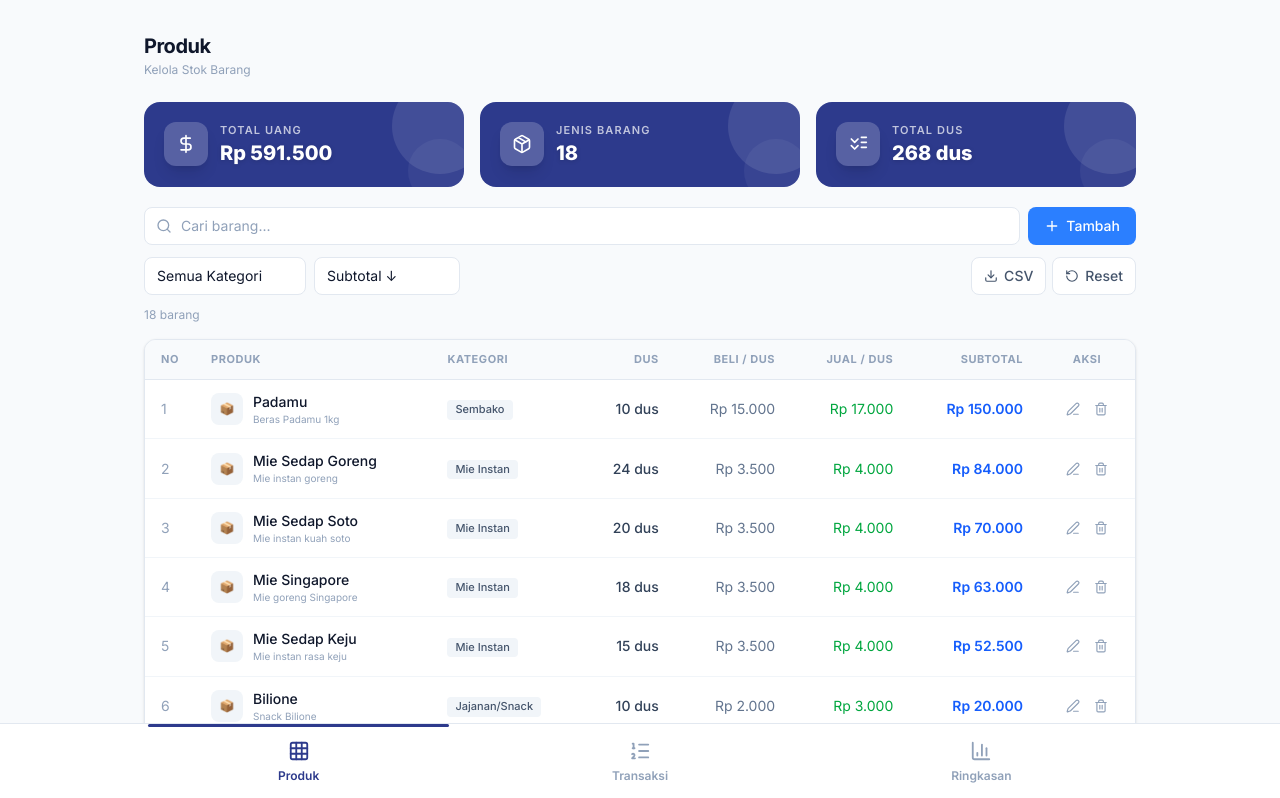
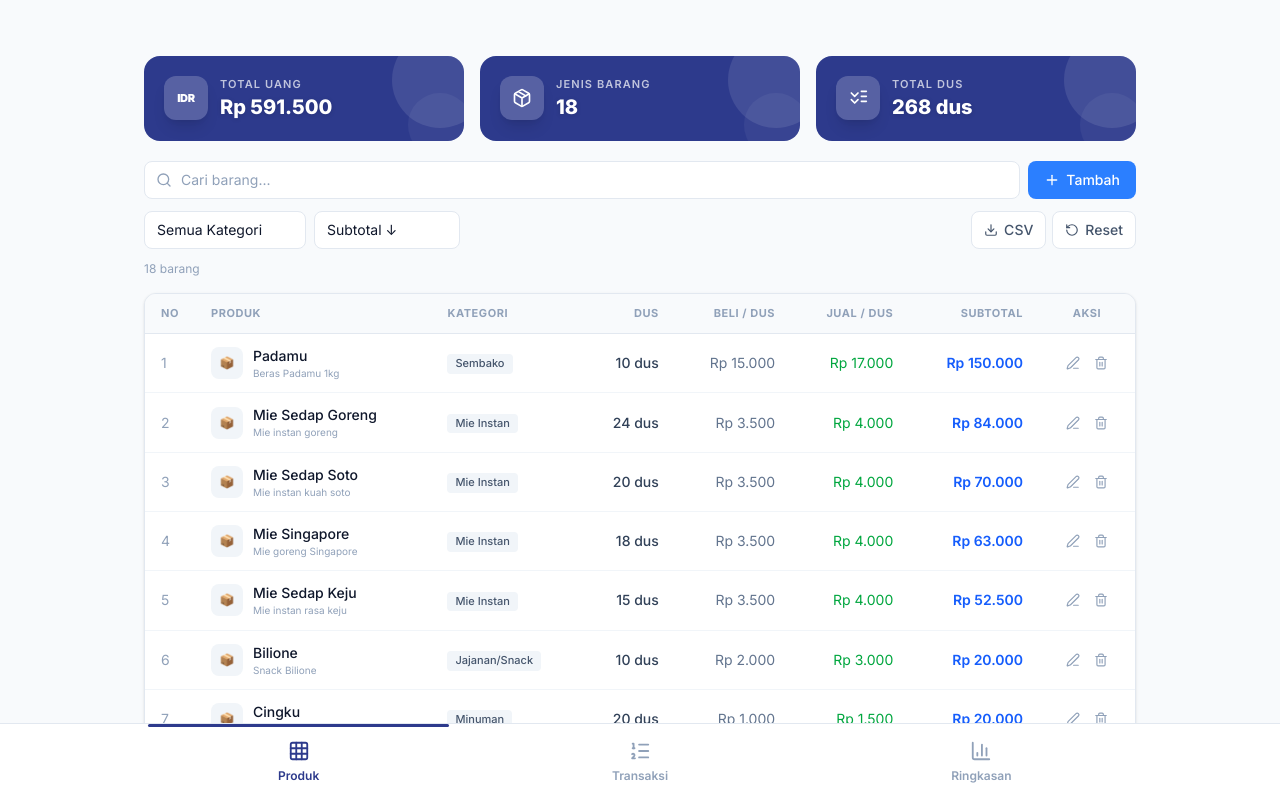
Before and after one commit to mrxzi/dewanda, a Next.js app: page / in a window 1280 px wide. Shown: the top 798 px of the page. Built offline with nearby package versions, Linux system fonts and the light colour scheme.

Commit message:
updatebaru4

```diff
--- a/src/components/Dashboard.tsx
+++ b/src/components/Dashboard.tsx
@@ -226,15 +226,10 @@ export default function Dashboard() {
     <div className="min-h-screen transition-colors pb-20 bg-slate-50">
       <div className="max-w-5xl mx-auto px-4 py-5 sm:py-8">
         {/* Header */}
-        <header className="flex items-center justify-between mb-6">
-          <div>
-            <h1 className="text-xl font-bold tracking-tight text-slate-900">
-              {activeView === "produk" ? "Produk" : activeView === "transaksi" ? "Transaksi" : "Ringkasan"}
-            </h1>
-            <p className="text-xs mt-0.5 text-slate-400">
-              {activeView === "produk" ? "Kelola Stok Barang" : activeView === "transaksi" ? "Riwayat Transaksi" : "Laporan Penjualan"}
-            </p>
-          </div>
+        <header className="mb-6">
+          {/* ── NAMA TOKO — ganti teks di bawah ini ── */}
+          <h1 className="text-xl font-black uppercase tracking-wide text-slate-900 leading-tight">
+          </h1>
         </header>
 
         {/* === PRODUK VIEW === */}
@@ -319,16 +314,14 @@ export default function Dashboard() {
               <button
                 key={view}
                 onClick={() => { setActiveView(view); setSubView("list"); }}
-                className={`relative flex-1 flex flex-col items-center gap-1.5 py-4 text-xs font-semibold transition-all ${
-                  isActive
-                    ? "text-[#2d3a8c]"
-                    : "text-slate-400 hover:text-slate-600"
-                }`}
+                className={`relative flex-1 flex flex-col items-center gap-1.5 py-4 text-xs font-semibold transition-all ${isActive
+                  ? "text-[#2d3a8c]"
+                  : "text-slate-400 hover:text-slate-600"
+                  }`}
               >
                 <span
-                  className={`absolute top-0 left-5 right-5 h-[2.5px] rounded-full transition-all duration-300 ${
-                    isActive ? "bg-[#2d3a8c]" : "opacity-0"
-                  }`}
+                  className={`absolute top-0 left-5 right-5 h-[2.5px] rounded-full transition-all duration-300 ${isActive ? "bg-[#2d3a8c]" : "opacity-0"
+                    }`}
                 />
                 {icon}
                 <span>{label}</span>
--- a/src/components/DataTable.tsx
+++ b/src/components/DataTable.tsx
@@ -165,23 +165,11 @@ export default function DataTable({ data, onEdit, onDelete }: DataTableProps) {
                 </div>
               </div>
 
-              {/* Row 2: Total Dus + Sisa Stok (only 2 columns) */}
-              <div className="grid grid-cols-2 gap-2">
-                <div className="flex flex-col items-center justify-center rounded-2xl py-3 bg-[#2d3a8c]">
-                  <p className="text-[9px] font-semibold uppercase tracking-widest text-white/60 mb-0.5">Total Dus</p>
-                  <p className="text-xl font-extrabold text-white tabular-nums">{item.qty}</p>
-                  <p className="text-[9px] text-white/60 mt-0.5">dus</p>
-                </div>
-                <div className={`flex flex-col items-center justify-center rounded-2xl py-3 ${habis ? "bg-red-50" : "bg-slate-50"}`}>
-                  <p className={`text-[9px] font-semibold uppercase tracking-widest mb-0.5 ${habis ? "text-red-400" : "text-slate-400"}`}>Sisa Stok</p>
-                  {habis ? (
-                    <p className="text-sm font-extrabold text-red-500">HABIS</p>
-                  ) : (
-                    <>
-                      <p className="text-xl font-extrabold text-slate-800 tabular-nums">{item.qty}</p>
-                      <p className="text-[9px] text-slate-400 mt-0.5">tersedia</p>
-                    </>
-                  )}
+              {/* Row 2: Total Dus only */}
+              <div className={`flex items-center justify-center rounded-2xl py-3 px-4 bg-[#2d3a8c] ${habis ? "opacity-60" : ""}`}>
+                <div className="text-center">
+                  <p className="text-2xl font-extrabold text-white tabular-nums leading-none">{item.qty}</p>
+                  <p className="text-[9px] text-white/60 mt-0.5">SISA STOCK</p>
                 </div>
               </div>
             </div>
--- a/src/components/StatCards.tsx
+++ b/src/components/StatCards.tsx
@@ -50,9 +50,7 @@ export default function StatCards({
           title="Total Uang"
           value={formatRupiah(totalNilai)}
           icon={
-            <svg className="w-5 h-5 text-white" viewBox="0 0 24 24" fill="none" stroke="currentColor" strokeWidth="2" strokeLinecap="round" strokeLinejoin="round">
-              <path d="M12 2v20M17 5H9.5a3.5 3.5 0 0 0 0 7h5a3.5 3.5 0 0 1 0 7H6" />
-            </svg>
+            <span className="text-[11px] font-black text-white tracking-tight leading-none">IDR</span>
           }
         />
       </div>
```
